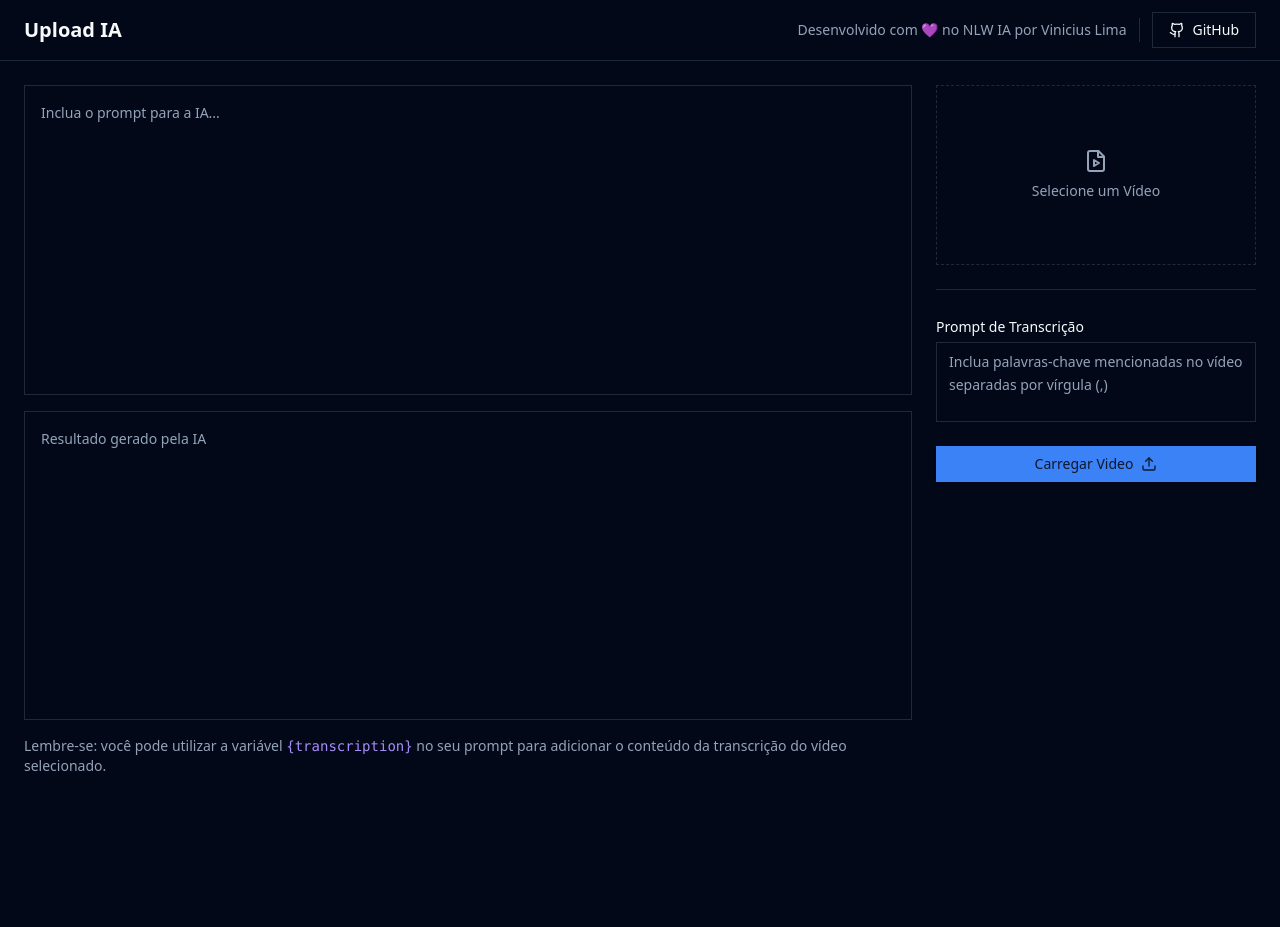
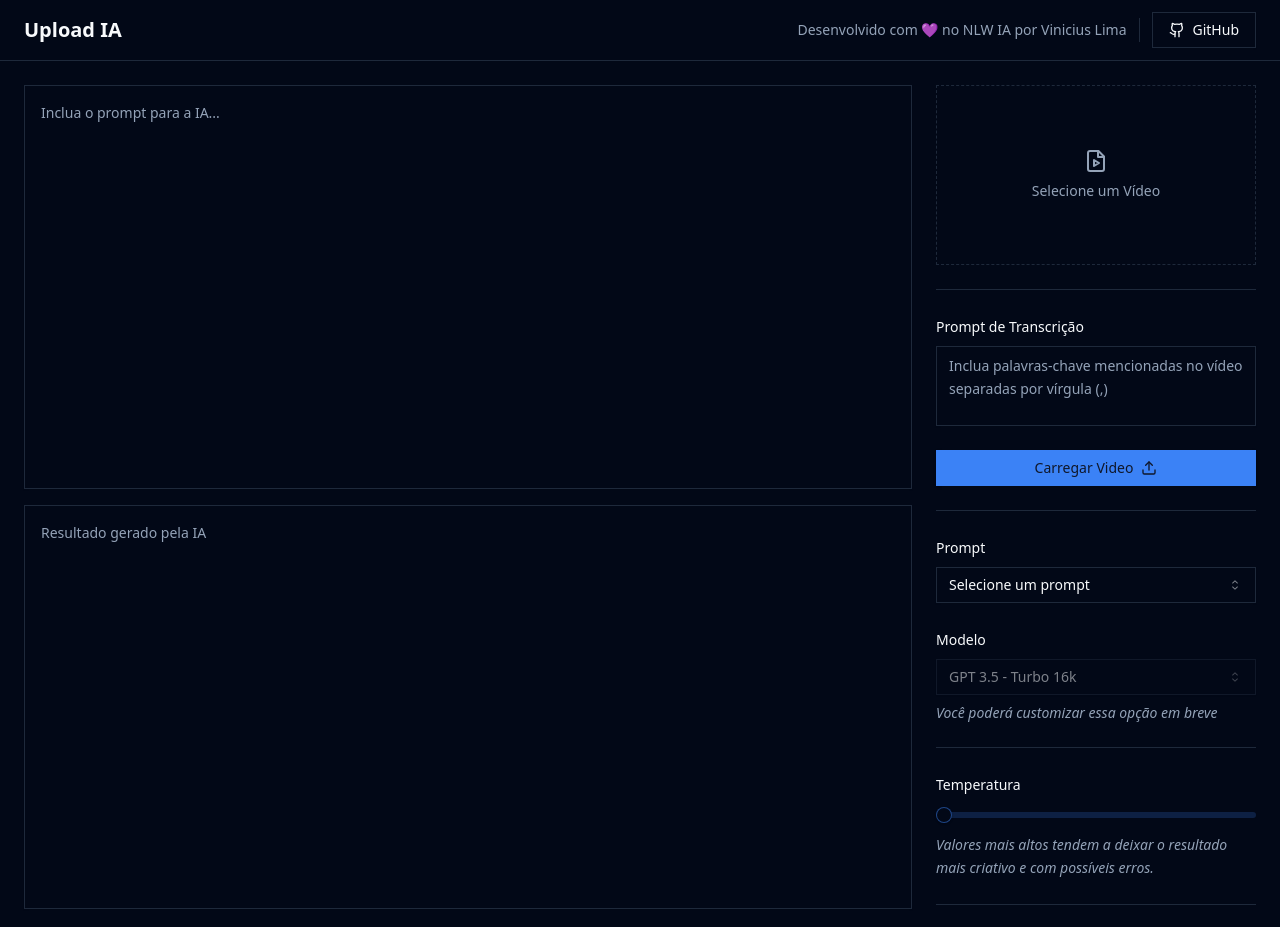
Before and after one commit to ViniciusLima7/upload-ai, a React (Vite) app: page / in a window 1280 px wide. Shown: the top 927 px of the page. Before the commit the page ends 800 px from the top, so only its background shows below. Built offline with nearby package versions, Linux system fonts and the light colour scheme.

Commit message:
feat: add aside form selects adn inputs

```diff
--- a/package.json
+++ b/package.json
@@ -12,7 +12,9 @@
   "dependencies": {
     "@radix-ui/react-icons": "^1.3.0",
     "@radix-ui/react-label": "^2.0.2",
+    "@radix-ui/react-select": "^1.2.2",
     "@radix-ui/react-separator": "^1.0.3",
+    "@radix-ui/react-slider": "^1.1.2",
     "@radix-ui/react-slot": "^1.0.2",
     "class-variance-authority": "^0.7.0",
     "clsx": "^2.0.0",
--- a/src/App.tsx
+++ b/src/App.tsx
@@ -1,8 +1,16 @@
-import { FileVideo, Github, Upload } from "lucide-react";
+import { FileVideo, Github, Upload, Wand2 } from "lucide-react";
 import { Button } from "./components/ui/button";
 import { Separator } from "./components/ui/separator";
 import { Textarea } from "./components/ui/textarea";
 import { Label } from "./components/ui/label";
+import {
+  Select,
+  SelectContent,
+  SelectItem,
+  SelectTrigger,
+} from "./components/ui/select";
+import { SelectValue } from "@radix-ui/react-select";
+import { Slider } from "./components/ui/slider";
 
 export function App() {
   return (
@@ -60,7 +68,7 @@
             />
             <Separator />
 
-            <div className="space-y-1">
+            <div className="space-y-2">
               <Label htmlFor="transcription_prompt">
                 Prompt de Transcrição
               </Label>
@@ -76,6 +84,54 @@
               <Upload className="w-4 h-4 ml-2" />
             </Button>
           </form>
+
+          <Separator />
+          <form className="space-y-6">
+            <div className="space-y-2">
+              <Label>Prompt</Label>
+              <Select>
+                <SelectTrigger>
+                  <SelectValue placeholder="Selecione um prompt" />
+                </SelectTrigger>
+                <SelectContent>
+                  <SelectItem value="title">Titulo do Youtube</SelectItem>
+                  <SelectItem value="description">
+                    Descrição do Youtube
+                  </SelectItem>
+                </SelectContent>
+              </Select>
+            </div>
+
+            <div className="space-y-2">
+              <Label>Modelo</Label>
+              <Select disabled defaultValue="gpt3.5">
+                <SelectTrigger>
+                  <SelectValue />
+                </SelectTrigger>
+                <SelectContent>
+                  <SelectItem value="gpt3.5">GPT 3.5 - Turbo 16k</SelectItem>
+                </SelectContent>
+              </Select>
+              <span className="block text-sm text-muted-foreground italic">
+                Você poderá customizar essa opção em breve
+              </span>
+            </div>
+
+            <Separator />
+            <div className="space-y-4">
+              <Label>Temperatura</Label>
+              <Slider min={0} max={1} step={0.1} />
+              <span className="block text-sm text-muted-foreground italic leading-relaxed">
+                Valores mais altos tendem a deixar o resultado mais criativo e
+                com possíveis erros.
+              </span>
+            </div>
+            <Separator />
+            <Button type="submit" className="w-full">
+              Executar
+              <Wand2 className="h-4 w-4 ml-2" />
+            </Button>
+          </form>
         </aside>
       </main>
     </div>
--- /dev/null
+++ b/src/components/ui/select.tsx
@@ -0,0 +1,118 @@
+import * as React from "react"
+import { CaretSortIcon, CheckIcon } from "@radix-ui/react-icons"
+import * as SelectPrimitive from "@radix-ui/react-select"
+
+import { cn } from "@/lib/utils"
+
+const Select = SelectPrimitive.Root
+
+const SelectGroup = SelectPrimitive.Group
+
+const SelectValue = SelectPrimitive.Value
+
+const SelectTrigger = React.forwardRef<
+  React.ElementRef<typeof SelectPrimitive.Trigger>,
+  React.ComponentPropsWithoutRef<typeof SelectPrimitive.Trigger>
+>(({ className, children, ...props }, ref) => (
+  <SelectPrimitive.Trigger
+    ref={ref}
+    className={cn(
+      "flex h-9 w-full items-center justify-between rounded-md border border-input bg-transparent px-3 py-2 text-sm shadow-sm ring-offset-background placeholder:text-muted-foreground focus:outline-none focus:ring-1 focus:ring-ring disabled:cursor-not-allowed disabled:opacity-50",
+      className
+    )}
+    {...props}
+  >
+    {children}
+    <SelectPrimitive.Icon asChild>
+      <CaretSortIcon className="h-4 w-4 opacity-50" />
+    </SelectPrimitive.Icon>
+  </SelectPrimitive.Trigger>
+))
+SelectTrigger.displayName = SelectPrimitive.Trigger.displayName
+
+const SelectContent = React.forwardRef<
+  React.ElementRef<typeof SelectPrimitive.Content>,
+  React.ComponentPropsWithoutRef<typeof SelectPrimitive.Content>
+>(({ className, children, position = "popper", ...props }, ref) => (
+  <SelectPrimitive.Portal>
+    <SelectPrimitive.Content
+      ref={ref}
+      className={cn(
+        "relative z-50 min-w-[8rem] overflow-hidden rounded-md border bg-popover text-popover-foreground shadow-md data-[state=open]:animate-in data-[state=closed]:animate-out data-[state=closed]:fade-out-0 data-[state=open]:fade-in-0 data-[state=closed]:zoom-out-95 data-[state=open]:zoom-in-95 data-[side=bottom]:slide-in-from-top-2 data-[side=left]:slide-in-from-right-2 data-[side=right]:slide-in-from-left-2 data-[side=top]:slide-in-from-bottom-2",
+        position === "popper" &&
+          "data-[side=bottom]:translate-y-1 data-[side=left]:-translate-x-1 data-[side=right]:translate-x-1 data-[side=top]:-translate-y-1",
+        className
+      )}
+      position={position}
+      {...props}
+    >
+      <SelectPrimitive.Viewport
+        className={cn(
+          "p-1",
+          position === "popper" &&
+            "h-[var(--radix-select-trigger-height)] w-full min-w-[var(--radix-select-trigger-width)]"
+        )}
+      >
+        {children}
+      </SelectPrimitive.Viewport>
+    </SelectPrimitive.Content>
+  </SelectPrimitive.Portal>
+))
+SelectContent.displayName = SelectPrimitive.Content.displayName
+
+const SelectLabel = React.forwardRef<
+  React.ElementRef<typeof SelectPrimitive.Label>,
+  React.ComponentPropsWithoutRef<typeof SelectPrimitive.Label>
+>(({ className, ...props }, ref) => (
+  <SelectPrimitive.Label
+    ref={ref}
+    className={cn("px-2 py-1.5 text-sm font-semibold", className)}
+    {...props}
+  />
+))
+SelectLabel.displayName = SelectPrimitive.Label.displayName
+
+const SelectItem = React.forwardRef<
+  React.ElementRef<typeof SelectPrimitive.Item>,
+  React.ComponentPropsWithoutRef<typeof SelectPrimitive.Item>
+>(({ className, children, ...props }, ref) => (
+  <SelectPrimitive.Item
+    ref={ref}
+    className={cn(
+      "relative flex w-full cursor-default select-none items-center rounded-sm py-1.5 pl-2 pr-8 text-sm outline-none focus:bg-accent focus:text-accent-foreground data-[disabled]:pointer-events-none data-[disabled]:opacity-50",
+      className
+    )}
+    {...props}
+  >
+    <span className="absolute right-2 flex h-3.5 w-3.5 items-center justify-center">
+      <SelectPrimitive.ItemIndicator>
+        <CheckIcon className="h-4 w-4" />
+      </SelectPrimitive.ItemIndicator>
+    </span>
+    <SelectPrimitive.ItemText>{children}</SelectPrimitive.ItemText>
+  </SelectPrimitive.Item>
+))
+SelectItem.displayName = SelectPrimitive.Item.displayName
+
+const SelectSeparator = React.forwardRef<
+  React.ElementRef<typeof SelectPrimitive.Separator>,
+  React.ComponentPropsWithoutRef<typeof SelectPrimitive.Separator>
+>(({ className, ...props }, ref) => (
+  <SelectPrimitive.Separator
+    ref={ref}
+    className={cn("-mx-1 my-1 h-px bg-muted", className)}
+    {...props}
+  />
+))
+SelectSeparator.displayName = SelectPrimitive.Separator.displayName
+
+export {
+  Select,
+  SelectGroup,
+  SelectValue,
+  SelectTrigger,
+  SelectContent,
+  SelectLabel,
+  SelectItem,
+  SelectSeparator,
+}
--- /dev/null
+++ b/src/components/ui/slider.tsx
@@ -0,0 +1,26 @@
+import * as React from "react"
+import * as SliderPrimitive from "@radix-ui/react-slider"
+
+import { cn } from "@/lib/utils"
+
+const Slider = React.forwardRef<
+  React.ElementRef<typeof SliderPrimitive.Root>,
+  React.ComponentPropsWithoutRef<typeof SliderPrimitive.Root>
+>(({ className, ...props }, ref) => (
+  <SliderPrimitive.Root
+    ref={ref}
+    className={cn(
+      "relative flex w-full touch-none select-none items-center",
+      className
+    )}
+    {...props}
+  >
+    <SliderPrimitive.Track className="relative h-1.5 w-full grow overflow-hidden rounded-full bg-primary/20">
+      <SliderPrimitive.Range className="absolute h-full bg-primary" />
+    </SliderPrimitive.Track>
+    <SliderPrimitive.Thumb className="block h-4 w-4 rounded-full border border-primary/50 bg-background shadow transition-colors focus-visible:outline-none focus-visible:ring-1 focus-visible:ring-ring disabled:pointer-events-none disabled:opacity-50" />
+  </SliderPrimitive.Root>
+))
+Slider.displayName = SliderPrimitive.Root.displayName
+
+export { Slider }
```
Also changed, not shown: 1 other file (tests, documents, lock files or other folders).
